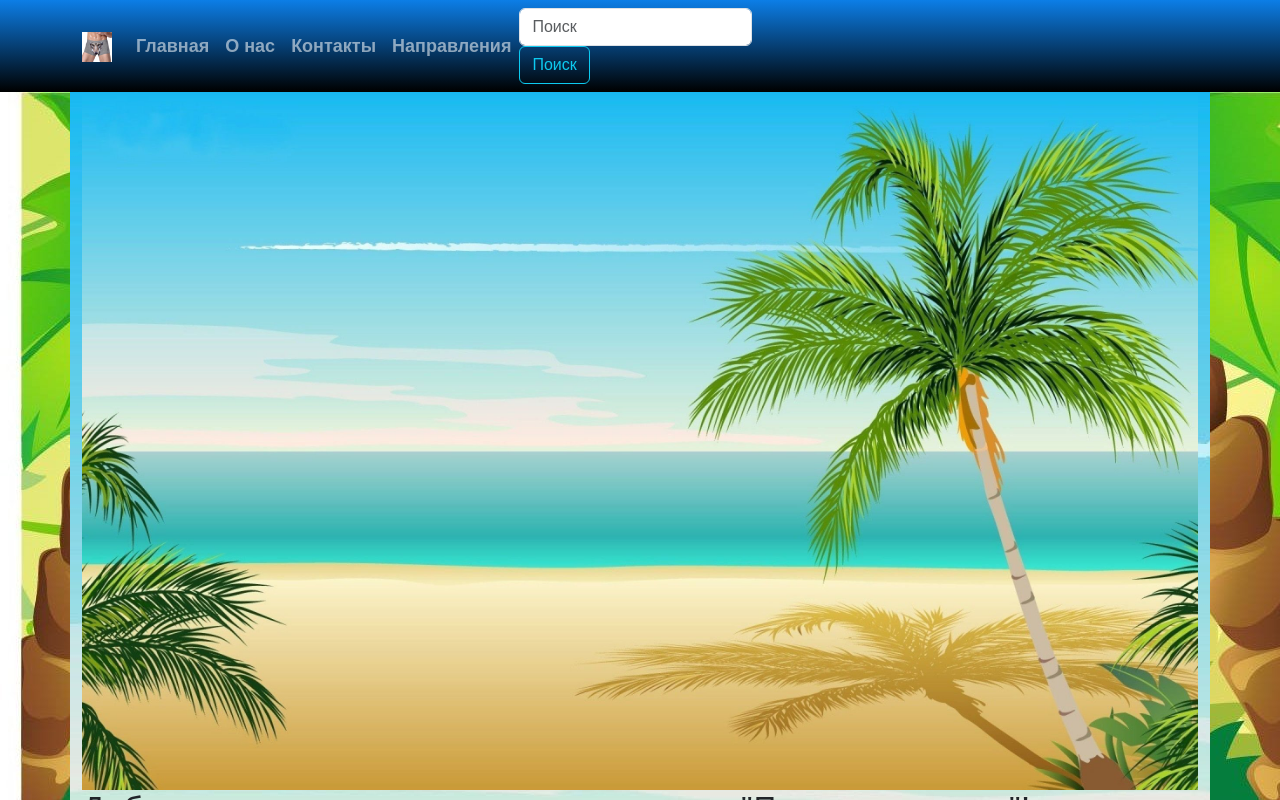
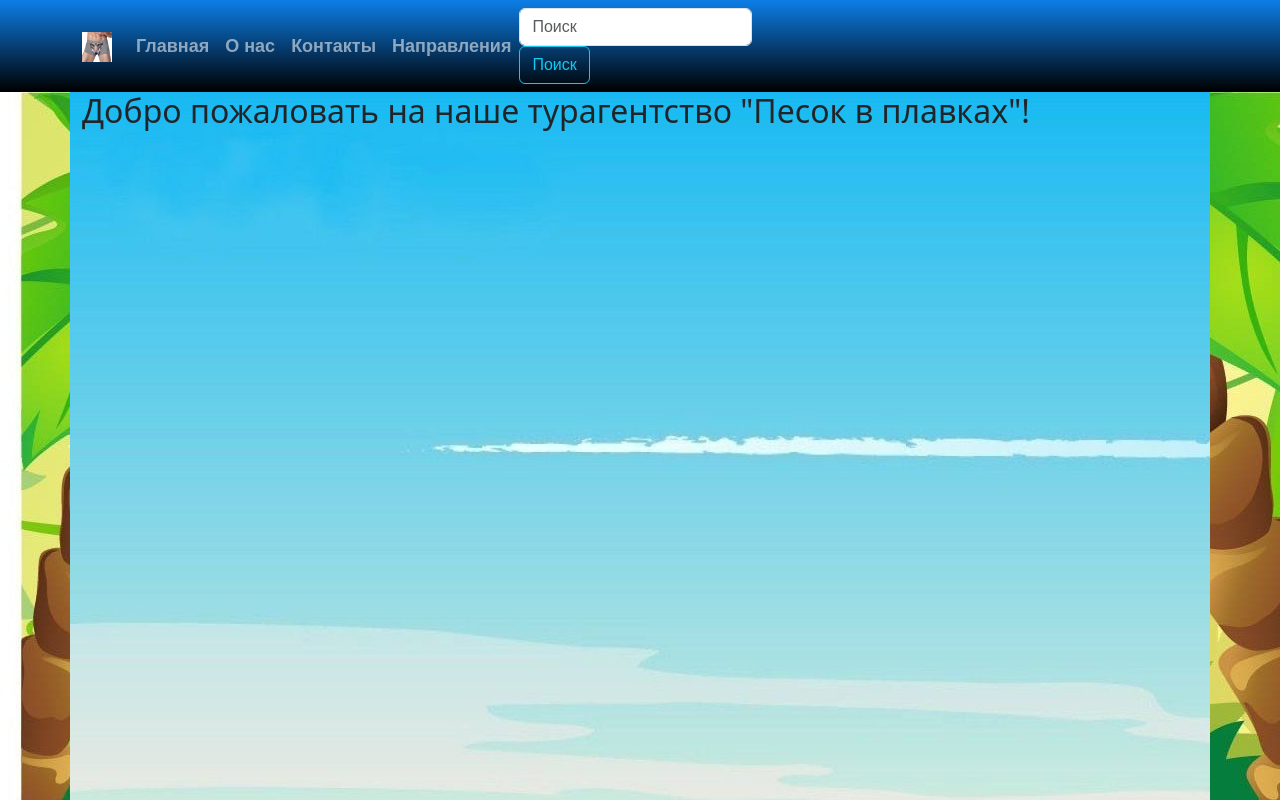
Before and after one commit to schoolShooting30000/my-app, a React (Create React App) app: page / in a window 1280 px wide. Shown: the top 800 px of the page. Built offline with nearby package versions, Linux system fonts and the light colour scheme.

Commit message:
Update Home.js

```diff
--- a/src/Pages/Home.js
+++ b/src/Pages/Home.js
@@ -11,7 +11,7 @@ export default class Home extends Component {
         return (
             <div style={{ backgroundImage: `url(${background})` }}>
                 <Container className="containerImage">
-                <img
+                <backgroundImage
                         className="d-block w-100"
                         src={ palms1Img }
                         alt="palms1"
```
